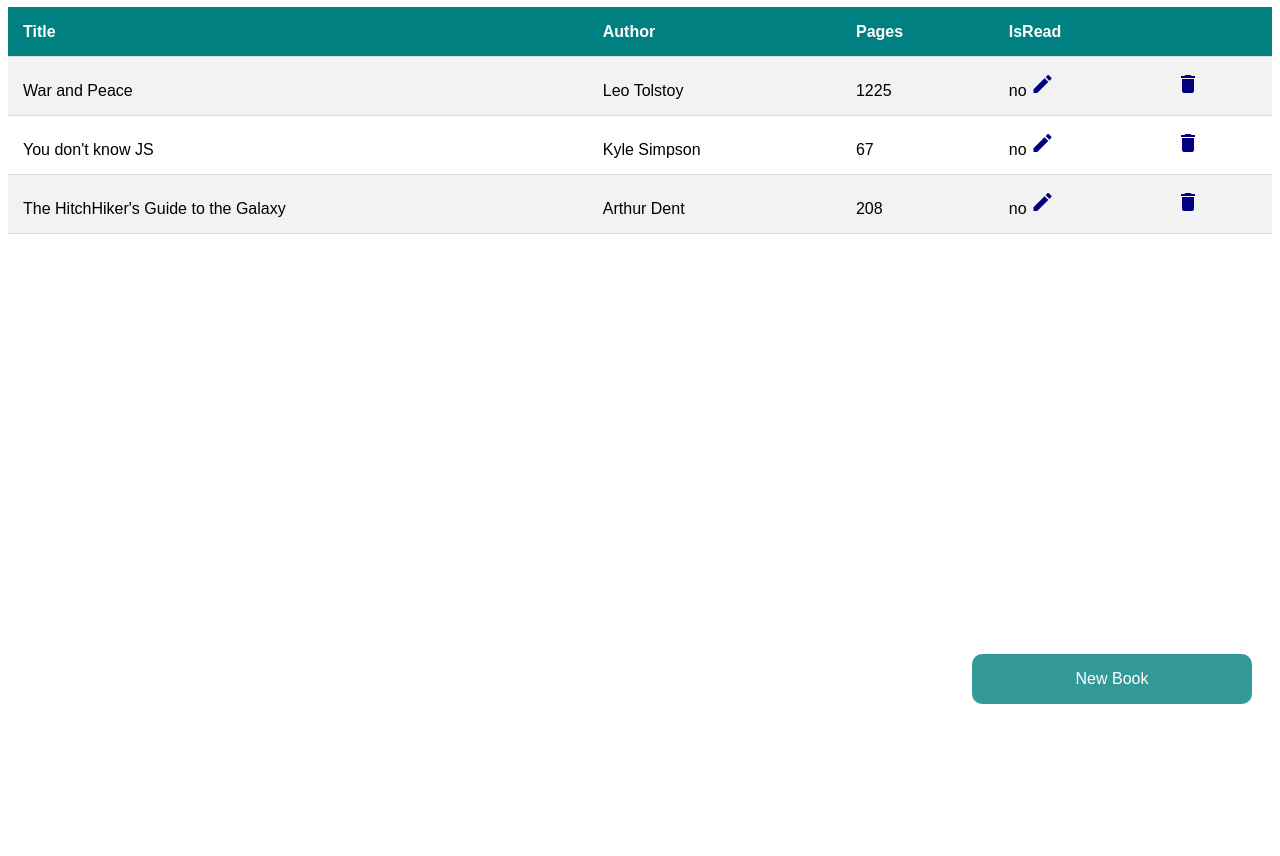
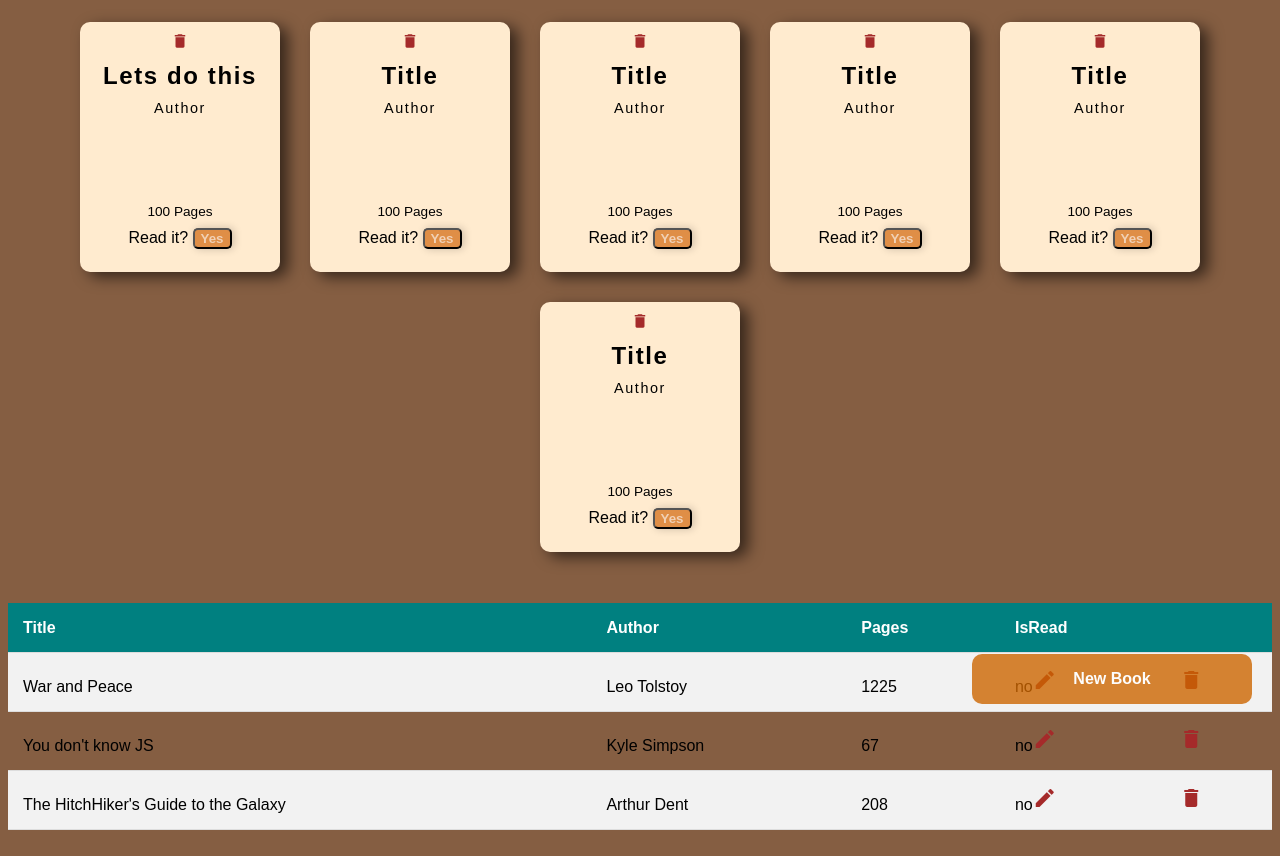
Before and after one commit to franciscog123/Library-App, a plain HTML site: page index.html in a window 1280 px wide. Shown: the part 73-929 px from the top of the page. Before the commit the page ends 800 px from the top, so only its background shows below. Drawn offline with Linux system fonts and the light colour scheme.

Commit message:
testing card layout

```diff
--- a/index.html
+++ b/index.html
@@ -10,6 +10,88 @@
 </head>
 <body>
     <h1>The Little Library</h1>
+    <div class = "booksContainer">
+      <div class = "bookCard">
+        <div class="bookCard-top">
+          <i class="material-icons md-18 icon">delete</i>
+          <div class = "title">Lets do this</div>
+          <div class = "author">Author</div>
+        </div>
+        <div class=".bookCard-bottom">
+          <div class = "pages">100 Pages</div>
+          <div class="isRead">Read it?
+            <button class = "isReadButton">Yes</button>
+          </div>
+        </div>
+      </div>
+      <div class = "bookCard">
+        <div class="bookCard-top">
+          <i class="material-icons md-18 icon">delete</i>
+          <div class = "title">Title</div>
+          <div class = "author">Author</div>
+        </div>
+        <div class=".bookCard-bottom">
+          <div class = "pages">100 Pages</div>
+          <div class="isRead">Read it?
+            <button class = "isReadButton">Yes</button>
+          </div>
+        </div>
+      </div>
+      <div class = "bookCard">
+        <div class="bookCard-top">
+          <i class="material-icons md-18 icon">delete</i>
+          <div class = "title">Title</div>
+          <div class = "author">Author</div>
+        </div>
+        <div class=".bookCard-bottom">
+          <div class = "pages">100 Pages</div>
+          <div class="isRead">Read it?
+            <button class = "isReadButton">Yes</button>
+          </div>
+        </div>
+      </div>
+      <div class = "bookCard">
+        <div class="bookCard-top">
+          <i class="material-icons md-18 icon">delete</i>
+          <div class = "title">Title</div>
+          <div class = "author">Author</div>
+        </div>
+        <div class=".bookCard-bottom">
+          <div class = "pages">100 Pages</div>
+          <div class="isRead">Read it?
+            <button class = "isReadButton">Yes</button>
+          </div>
+        </div>
+      </div>
+      <div class = "bookCard">
+        <div class="bookCard-top">
+          <i class="material-icons md-18 icon">delete</i>
+          <div class = "title">Title</div>
+          <div class = "author">Author</div>
+        </div>
+        <div class=".bookCard-bottom">
+          <div class = "pages">100 Pages</div>
+          <div class="isRead">Read it?
+            <button class = "isReadButton">Yes</button>
+          </div>
+        </div>
+      </div>
+      <div class = "bookCard">
+        <div class="bookCard-top">
+          <i class="material-icons md-18 icon">delete</i>
+          <div class = "title">Title</div>
+          <div class = "author">Author</div>
+        </div>
+        <div class=".bookCard-bottom">
+          <div class = "pages">100 Pages</div>
+          <div class="isRead">Read it?
+            <button class = "isReadButton">Yes</button>
+          </div>
+        </div>
+      </div>
+    </div>
+    <br>
+    <br>
     <div class = "container">
     </div>
     <br>
@@ -34,7 +116,7 @@
         </form>
       </div>
     <div class="buttonContainer">
-        <button class="newButton" name="newButton" onclick="openForm()">New Book</button>
+        <button class="newButton" name="newButton" onclick="openForm()"><b>New Book</b></button>
     </div>
 </body>
 <script src="script.js"></script>
--- a/styles.css
+++ b/styles.css
@@ -6,11 +6,12 @@
 body
 {
     text-align: center;
+    background-color: #855E42;;
 }
 
 h1, h2
 {
-    color:#618685;
+    color:#CC9900;
 }
 
 .container
@@ -55,7 +56,7 @@ h1, h2
 .newButton
 {
     color:white;
-    background-color: teal;;
+    background-color: #CC6600;;
     padding: 16px 20px;
     border: none;
     cursor: pointer;
@@ -101,7 +102,7 @@ h1, h2
   }
 
   .form-container .submitBtn {
-    background-color:teal;
+    background-color:#663300;
     color: white;
     padding: 16px 20px;
     border: none;
@@ -141,9 +142,108 @@ h1, h2
     padding: 0px;
 }
 
+
 .material-icons
 {
+    display: inline !important;
     cursor: pointer;
-    color: navy;
-    padding-left: 4px;
+    color: brown;
+    text-align: right;
+    font-size: 1px;
+    align-items: right;
+    justify-content: right;
+    justify-items: right;
 }
+
+.material-icons.md-18 { font-size: 18px; }
+
+.booksContainer
+{
+    display: flex;
+    justify-content: center;
+    flex-wrap: wrap;
+    background-color: #855E42;
+    margin: auto;
+    box-sizing: border-box;
+    align-items: center;
+}
+
+.bookCard
+{
+    display: flex;
+    flex-direction: column;
+    width:200px;
+    height: 250px;
+    margin: 15px;
+    padding: 10px;
+    border-radius:10px;
+    text-align: center;
+    box-shadow: 8px 5px 15px rgba(0, 0, 0, 0.6);
+    background-color: #FFEBCF;
+    justify-content: flex-start;
+    overflow-wrap: break-word;
+    overflow:auto;
+}
+
+.bookCard:hover
+{
+    transform:scale(1.1);
+}
+
+.title
+{
+    font-size: 1.5em;
+    font-weight: bold;
+    margin: 10px;
+    letter-spacing: 0.1rem;
+    line-height: 1;
+}
+
+.author
+{
+    font-size: .9em;
+    font-weight: italic;
+    margin:12px;
+    letter-spacing: 0.1rem;
+}
+
+.pages
+{
+    font-size:.85em;
+    padding-bottom: 5%;
+}
+
+.isRead
+{
+    justify-content: center;
+    justify-items: center;
+    align-content: center;
+    align-items: center;
+    box-sizing: border-box;
+}
+
+.isReadButton
+{
+    background-color: #df8e46;
+    color: #F1D1B5;
+    border-radius: 5px;
+    box-shadow: 2px 0 8px 0 rgba(0, 0, 0, 0.2);
+    font-weight: bold;
+}
+
+.isReadButton:hover
+{
+    cursor: pointer;
+    transform: scale(1.1);
+}
+
+.bookCard-top
+{
+    height: 75%;
+    overflow:auto;
+}
+
+.bookCard-bottom
+{
+    height:25%;
+}
```
